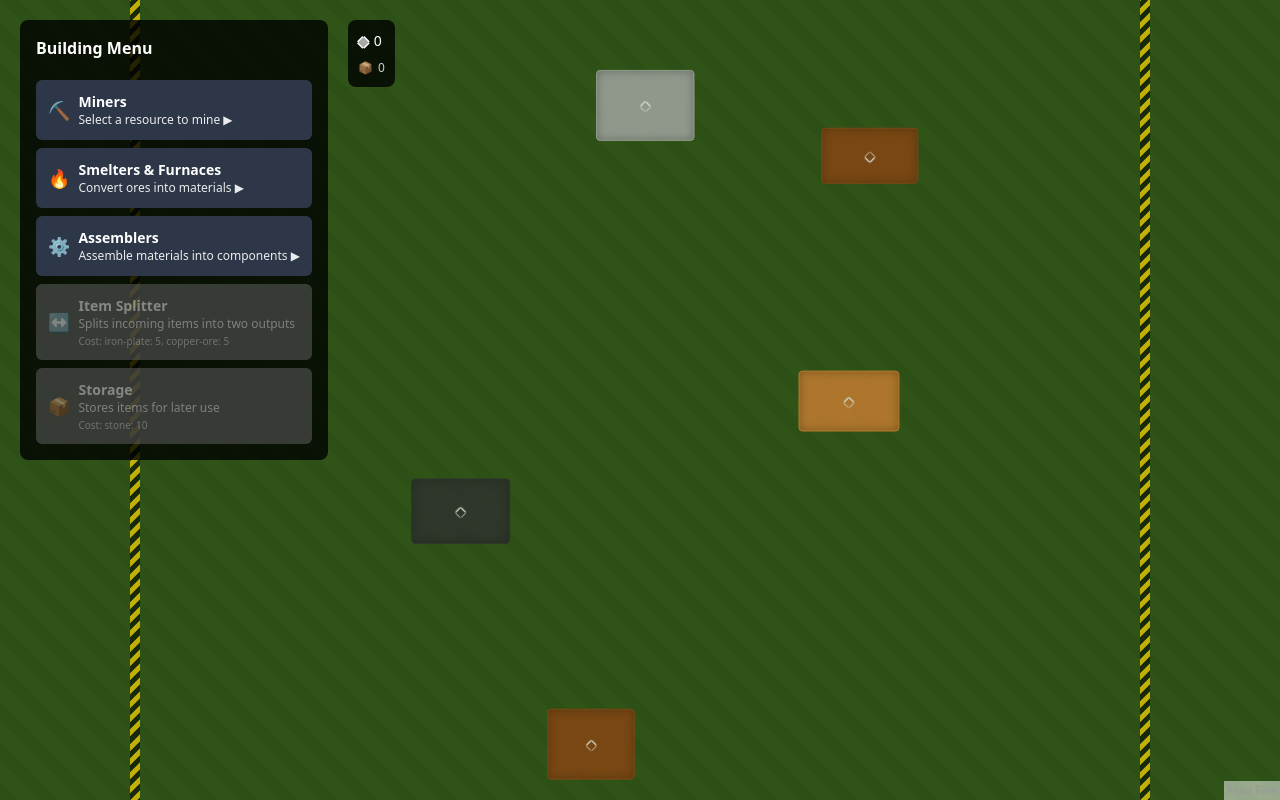
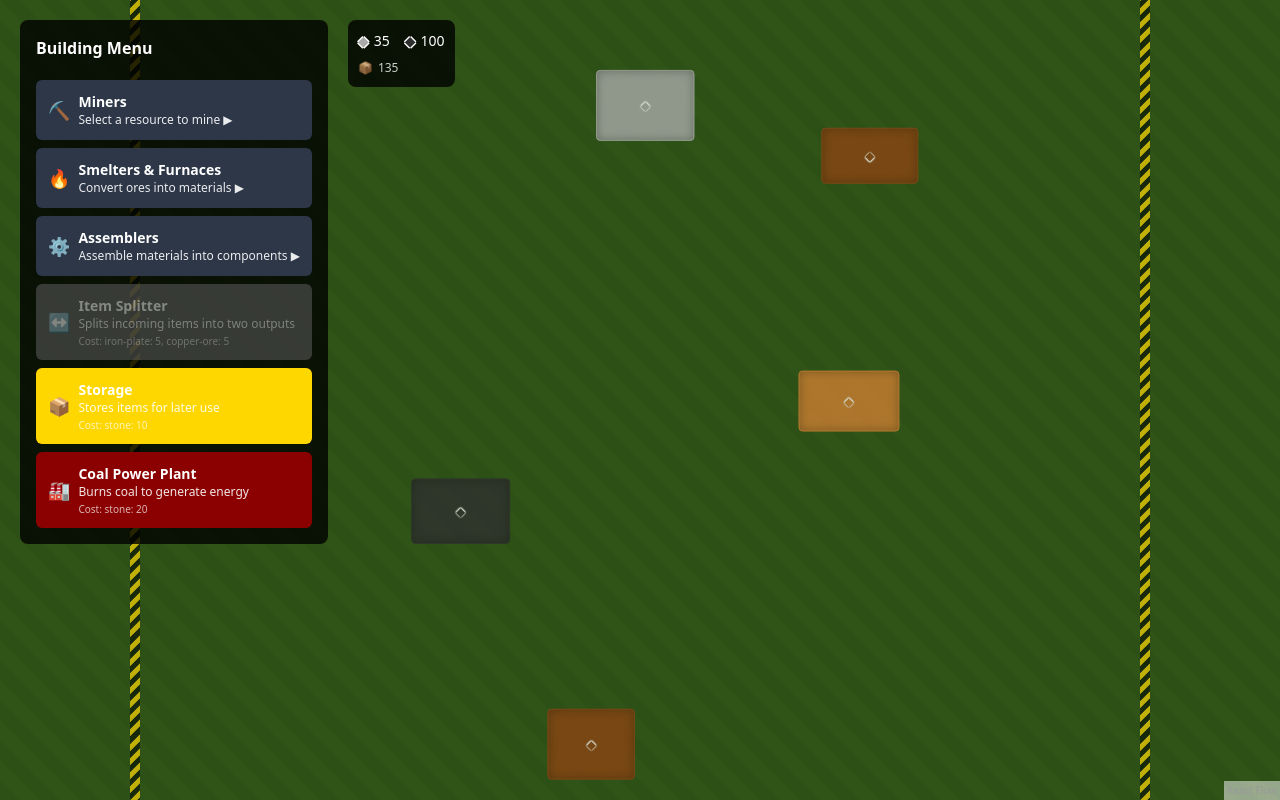
Before and after one commit to p-tkachuk/VibeBuilder, a React (Vite) app: page / in a window 1280 px wide. Built offline with nearby package versions, Linux system fonts and the light colour scheme.

Commit message:
add power plant

```diff
--- a/src/App.tsx
+++ b/src/App.tsx
@@ -110,10 +110,10 @@ export default function App() {
   // Building operations ticker
   useEffect(() => {
     const interval = setInterval(() => {
-      setNodes((prevNodes) => TickProcessor.processTick(prevNodes, edges, resourceFields));
+      setNodes((prevNodes) => TickProcessor.processTick(prevNodes, edges, resourceFields, resourceInventory));
     }, 1000);
     return () => clearInterval(interval);
-  }, [edges, resourceFields]);
+  }, [edges, resourceFields, resourceInventory]);
 
   const onNodesChangeWrapper = useCallback(
     (changes: NodeChange[]) => {
--- a/src/components/BuildingMenu.tsx
+++ b/src/components/BuildingMenu.tsx
@@ -25,6 +25,7 @@ const ASSEMBLER_TYPES = [
 const UTILITY_BUILDINGS = [
   BuildingType.SPLITTER,
   BuildingType.STORAGE,
+  BuildingType.COAL_POWER_PLANT,
 ];
 
 interface BuildingMenuProps {
--- a/src/components/GhostPreview.tsx
+++ b/src/components/GhostPreview.tsx
@@ -37,6 +37,7 @@ export const GhostPreview: React.FC<GhostPreviewProps> = ({
                     label: BUILDING_CONFIGS[selectedBuildingType].name,
                     id: 'ghost',
                     edges: [],
+                    specialty: BUILDING_CONFIGS[selectedBuildingType].specialty
                 }}
                 ghost
             />
--- a/src/config/game.config.ts
+++ b/src/config/game.config.ts
@@ -67,6 +67,7 @@ export const GAME_CONFIG: GameConfig = {
 
     // Starting resources
     startingResources: {
-        stone: 0,
+        stone: 35,
+        coal: 100
     },
 };
--- a/src/simulation/TickProcessor.ts
+++ b/src/simulation/TickProcessor.ts
@@ -1,14 +1,16 @@
 import type { Node, Edge } from '@xyflow/react';
 import { BuildingType, BuildingSpecialty, BUILDING_CONFIGS } from '../types/buildings';
 import type { ResourceField } from '../types/terrain';
+import { ResourceInventoryService } from '../services/ResourceInventoryService';
 import { BaseBuilding } from './buildings/BaseBuilding';
 import { Miner } from './buildings/Miner';
 import { Factory } from './buildings/Factory';
 import { Utility } from './buildings/Utility';
 import { Storage } from './buildings/Storage';
+import { PowerPlant } from './buildings/PowerPlant';
 
 export class TickProcessor {
-    static processTick(nodes: Node[], edges: Edge[], resourceFields: ResourceField[]): Node[] {
+    static processTick(nodes: Node[], edges: Edge[], resourceFields: ResourceField[], resourceInventory?: ResourceInventoryService): Node[] {
         // Each tick, we temporarily create building instances, process their logic, and update the nodes
         // This ensures that building logic is driven by the immutable node state
         // Node creation/update performance is acceptable for typical game configurations
@@ -18,7 +20,7 @@ export class TickProcessor {
         // Instantiate building objects for processing this tick
         nodes.forEach(node => {
             if (node.type === 'building') {
-                const building = this.createBuilding(node, edges, nodes, edges, resourceFields);
+                const building = this.createBuilding(node, edges, nodes, edges, resourceFields, resourceInventory);
                 if (building) {
                     buildings[node.id] = building;
                 }
@@ -31,8 +33,11 @@ export class TickProcessor {
         });
 
         // Process in separate phases: produce, pull, consume-produce
+        Object.values(buildings).filter(b => b.specialty === BuildingSpecialty.POWER_PLANT).forEach(building => building.phasePull());
+        Object.values(buildings).filter(b => b.specialty === BuildingSpecialty.POWER_PLANT).forEach(building => building.phaseConsumeAndProduce());
+
         Object.values(buildings).filter(b => b.specialty === BuildingSpecialty.MINER).forEach(building => building.phaseProduce());
-        Object.values(buildings).forEach(building => building.phasePull());
+        Object.values(buildings).filter(b => b.specialty !== BuildingSpecialty.POWER_PLANT).forEach(building => building.phasePull());
         Object.values(buildings).filter(b => b.specialty === BuildingSpecialty.FACTORY || b.specialty === BuildingSpecialty.UTILITY).forEach(building => building.phaseConsumeAndProduce());
 
         // Update nodes with the processed inventory states
@@ -44,7 +49,7 @@ export class TickProcessor {
         });
     }
 
-    private static createBuilding(node: Node, edges: Edge[], allNodes: Node[], allEdges: Edge[], resourceFields: ResourceField[]): BaseBuilding {
+    private static createBuilding(node: Node, edges: Edge[], allNodes: Node[], allEdges: Edge[], resourceFields: ResourceField[], resourceInventory?: ResourceInventoryService): BaseBuilding {
         const buildingType = node.data.buildingType as BuildingType;
         if (!buildingType) throw new Error(`Invalid building type for node ${node.id}`);
 
@@ -62,6 +67,8 @@ export class TickProcessor {
                 return new Utility(node, edges, allNodes, allEdges);
             case BuildingSpecialty.STORAGE:
                 return new Storage(node, edges, allNodes, allEdges);
+            case BuildingSpecialty.POWER_PLANT:
+                return new PowerPlant(node, edges, allNodes, allEdges, resourceInventory);
             default:
                 throw new Error(`Unsupported building specialty ${specialty} for node ${node.id}`);
         }
--- a/src/simulation/buildings/BaseBuilding.ts
+++ b/src/simulation/buildings/BaseBuilding.ts
@@ -64,6 +64,7 @@ export abstract class BaseBuilding {
     protected allEdges: Edge[];
 
     protected suppliers: BaseBuilding[];
+    protected energySuppliers: BaseBuilding[];
 
     constructor(node: Node, edges: Edge[], allNodes: Node[], allEdges: Edge[]) {
         this.node = node;
@@ -84,10 +85,19 @@ export abstract class BaseBuilding {
         }
 
         this.suppliers = []; // Set later
+        this.energySuppliers = []; // Set later
     }
 
     setSuppliers(buildings: Record<string, BaseBuilding>) {
         this.suppliers = this.getConnectedInputBuildings().map(n => buildings[n.id]).filter(b => b);
+        this.energySuppliers = this.getConnectedEnergyBuildings().map(n => buildings[n.id]).filter(b => b);
+    }
+
+    protected getConnectedEnergyBuildings(): Node[] {
+        const energyInputEdges = this.allEdges.filter(edge =>
+            edge.target === this.id && edge.targetHandle === 'energy-input'
+        );
+        return energyInputEdges.map(edge => this.allNodes.find(n => n.id === edge.source)).filter(n => n) as Node[];
     }
 
     abstract tick(): void;
@@ -108,6 +118,18 @@ export abstract class BaseBuilding {
     protected getConnectedOutputBuildings(): Node[] {
         const outputEdges = this.allEdges.filter(edge => edge.source === this.id);
         return outputEdges.map(edge => this.allNodes.find(n => n.id === edge.target)).filter(n => n) as Node[];
+    }
+
+    protected hasEnergyConnection(): boolean {
+        // Check if this building has an energy input connected to a power plant
+        const energyInputEdges = this.allEdges.filter(edge =>
+            edge.target === this.id && edge.targetHandle === 'energy-input'
+        );
+        return energyInputEdges.some(edge => {
+            const sourceNode = this.allNodes.find(n => n.id === edge.source);
+            const sourceBuildingType = sourceNode?.data.buildingType as BuildingType;
+            return BUILDING_CONFIGS[sourceBuildingType]?.specialty === BuildingSpecialty.POWER_PLANT;
+        });
     }
 
     protected pushResource(_toBuilding: BaseBuilding, _resource: string, _amount: number): boolean {
@@ -148,6 +170,19 @@ export abstract class BaseBuilding {
         return null;
     }
 
+    /*pullAnyResourceExcluding(excludedResources: string[], maxAmount: number): { resource: string, pulled: number } | null {
+        // Find a resource with at least 1, that is in outputs and not excluded
+        const outputResources = this.getOutputResources();
+        for (const res of ['iron-ore', 'coal', 'stone', 'copper-ore', ResourceType.IRON_PLATE, ResourceType.COPPER_PLATE, ResourceType.STEEL_PLATE, ResourceType.IRON_GEAR, ResourceType.STEEL_GEAR]) {
+            if (outputResources.includes(res) && this.inventory.get(res) > 0 && !excludedResources.includes(res)) {
+                const pulled = Math.min(maxAmount, this.inventory.get(res));
+                this.inventory.remove(res, pulled);
+                return { resource: res, pulled };
+            }
+        }
+        return null;
+    }*/
+
     phaseProduce(): void {
         // Default: do nothing (miner overrides)
     }
@@ -163,7 +198,7 @@ export abstract class BaseBuilding {
     getUpdatedNode(): Node {
         const updatedInventory: Record<string, number> = {};
         // Copy all resources
-        for (const res of ['iron-ore', 'coal', 'stone', 'copper-ore', ResourceType.IRON_PLATE, ResourceType.COPPER_PLATE, ResourceType.STEEL_PLATE, ResourceType.IRON_GEAR, ResourceType.STEEL_GEAR]) {
+        for (const res of ['iron-ore', 'coal', 'stone', 'copper-ore', ResourceType.IRON_PLATE, ResourceType.COPPER_PLATE, ResourceType.STEEL_PLATE, ResourceType.IRON_GEAR, ResourceType.STEEL_GEAR/*, ResourceType.ENERGY*/]) {
             const amt = this.inventory.get(res);
             if (amt > 0) updatedInventory[res] = amt;
         }
--- a/src/simulation/buildings/Factory.ts
+++ b/src/simulation/buildings/Factory.ts
@@ -1,5 +1,6 @@
 import { BaseBuilding } from './BaseBuilding';
 import { BUILDING_CONFIGS } from '../../types/buildings';
+import { ResourceType } from '../../types/terrain';
 
 export class Factory extends BaseBuilding {
     tick(): void {
@@ -53,6 +54,22 @@ export class Factory extends BaseBuilding {
         if (!this.hasConnectedOutput()) return;
 
         const config = BUILDING_CONFIGS[this.type];
+        const energyConsumption = config.energyConsumption || 0;
+
+        if (energyConsumption > 0) {
+            let pulledAmount = 0;
+            for (const supplier of this.energySuppliers) {
+                const pulled = supplier.pullResource(ResourceType.ENERGY, energyConsumption - pulledAmount);
+                pulledAmount += pulled;
+                if (pulledAmount >= energyConsumption) break;
+            }
+
+            if (energyConsumption < energyConsumption) {
+                // can not produce, return
+                return;
+            }
+        }
+
         const inputs = config.inputs as Record<string, number>;
         const totalNeeded: Record<string, number> = {};
         for (const [resource, needed] of Object.entries(inputs)) {
--- a/src/simulation/buildings/Miner.ts
+++ b/src/simulation/buildings/Miner.ts
@@ -24,6 +24,24 @@ export class Miner extends BaseBuilding {
     }
 
     phaseProduce(): void {
+        // Check if building has enough energy
+        const config = BUILDING_CONFIGS[this.type] as any;
+        const energyConsumption = config.energyConsumption || 0;
+
+        if (energyConsumption > 0) {
+            let pulledAmount = 0;
+            for (const supplier of this.energySuppliers) {
+                const pulled = supplier.pullResource(ResourceType.ENERGY, energyConsumption - pulledAmount);
+                pulledAmount += pulled;
+                if (pulledAmount >= energyConsumption) break;
+            }
+
+            if (pulledAmount < energyConsumption) {
+                // can not produce, return
+                return;
+            }
+        }
+
         // Check if placed over resource field
         const center = getBuildingCenter(this.node.position);
         if (!isPositionInResourceField(center, this.resourceFields, this.resourceFieldType as ResourceType)) return;
@@ -35,7 +53,6 @@ export class Miner extends BaseBuilding {
         if (this.inventory.getTotal() >= this.inventory.getCapacity()) return;
 
         // Get production amount from config
-        const config = BUILDING_CONFIGS[this.type];
         const outputs = config.outputs as Record<string, number>;
         const amount = outputs[this.resourceFieldType] || 1;
 
--- /dev/null
+++ b/src/simulation/buildings/PowerPlant.ts
@@ -0,0 +1,111 @@
+import type { Node, Edge } from '@xyflow/react';
+import { BaseBuilding } from './BaseBuilding';
+import { BUILDING_CONFIGS } from '../../types/buildings';
+import { ResourceInventoryService } from '../../services/ResourceInventoryService';
+
+export class PowerPlant extends BaseBuilding {
+    private resourceInventory?: ResourceInventoryService;
+
+    constructor(node: Node, edges: Edge[], allNodes: Node[], allEdges: Edge[], resourceInventory?: ResourceInventoryService) {
+        super(node, edges, allNodes, allEdges);
+        this.resourceInventory = resourceInventory;
+    }
+
+    tick(): void {
+        this.phasePull();
+        this.phaseConsumeAndProduce();
+    }
+
+    phaseProduce(): void {
+        // Power plants don't produce directly from resources like miners
+    }
+
+    phasePull(): void {
+        // Check if inventory is full
+        if (this.inventory.getTotal() >= this.inventory.getCapacity()) return;
+
+        const config = BUILDING_CONFIGS[this.type];
+        const inputs = config.inputs as Record<string, number>;
+        const totalNeeded: Record<string, number> = {};
+        for (const [resource, needed] of Object.entries(inputs)) {
+            totalNeeded[resource] = needed;
+        }
+
+        // Try to pull from connected suppliers first
+        if (this.suppliers.length > 0) {
+            for (const [resource, needed] of Object.entries(totalNeeded)) {
+                const availableInternal = this.inventory.get(resource);
+                if (availableInternal >= needed) continue; // Already enough
+
+                const requiredToPull = needed - availableInternal;
+                let pulledAmount = 0;
+
+                for (const supplier of this.suppliers) {
+                    const pulled = supplier.pullResource(resource, requiredToPull - pulledAmount);
+                    pulledAmount += pulled;
+                    if (pulledAmount >= requiredToPull) break;
+                }
+
+                // Add pulled to internal regardless
+                if (pulledAmount > 0) {
+                    this.inventory.add(resource, pulledAmount);
+                }
+            }
+        }
+
+        // If we still don't have enough coal, try to pull from global inventory as fallback
+        if (this.resourceInventory) {
+            for (const [resource, needed] of Object.entries(totalNeeded)) {
+                const availableInternal = this.inventory.get(resource);
+                if (availableInternal >= needed) continue; // Already enough
+
+                const requiredToPull = needed - availableInternal;
+                const globalInventory = this.resourceInventory.getInventory();
+                const availableGlobal = globalInventory[resource] || 0;
+
+                if (availableGlobal > 0) {
+                    const amountToPull = Math.min(requiredToPull, availableGlobal);
+                    // Remove from global inventory
+                    this.resourceInventory.removeResources({ [resource]: amountToPull });
+                    // Add to building inventory
+                    this.inventory.add(resource, amountToPull);
+                }
+            }
+        }
+    }
+
+    phaseConsumeAndProduce(): void {
+        // Check if has connected output (consumers)
+        if (!this.hasConnectedOutput()) return;
+
+        const config = BUILDING_CONFIGS[this.type];
+        const inputs = config.inputs as Record<string, number>;
+        const totalNeeded: Record<string, number> = {};
+        for (const [resource, needed] of Object.entries(inputs)) {
+            totalNeeded[resource] = needed;
+        }
+
+        // Check if enough in internal to consume
+        let canProduce = true;
+        for (const [resource, needed] of Object.entries(totalNeeded)) {
+            if (this.inventory.get(resource) < needed) {
+                canProduce = false;
+                break;
+            }
+        }
+
+        if (canProduce) {
+            // Consume from internal
+            for (const [resource, needed] of Object.entries(totalNeeded)) {
+                this.inventory.remove(resource, needed);
+            }
+
+            // Produce outputs (energy)
+            const outputs = config.outputs as Record<string, number>;
+            for (const [resource, amount] of Object.entries(outputs)) {
+                this.inventory.add(resource, amount);
+            }
+            console.log(`${this.type} consumed ${JSON.stringify(totalNeeded)} and produced ${JSON.stringify(outputs)}`);
+        }
+    }
+}
--- a/src/types/buildings.ts
+++ b/src/types/buildings.ts
@@ -9,6 +9,7 @@ export interface Building {
   description: string;
   color: string;
   icon: string;
+  energyConsumption: number;
 }
 
 export enum BuildingType {
@@ -22,7 +23,8 @@ export enum BuildingType {
   ASSEMBLER = 'assembler',
   STEEL_ASSEMBLER = 'steel-assembler',
   SPLITTER = 'splitter',
-  STORAGE = 'storage'
+  STORAGE = 'storage',
+  COAL_POWER_PLANT = 'coal-power-plant'
 }
 
 export enum BuildingSpecialty {
@@ -30,6 +32,7 @@ export enum BuildingSpecialty {
   FACTORY = 'factory',
   UTILITY = 'utility',
   STORAGE = 'storage',
+  POWER_PLANT = 'power-plant',
 }
 
 export const BUILDING_CONFIGS = {
@@ -42,7 +45,8 @@ export const BUILDING_CONFIGS = {
     outputs: { 'copper-ore': 2 },
     cost: { stone: 5 },
     specialty: BuildingSpecialty.MINER,
-    inventoryCapacity: 10
+    inventoryCapacity: 10,
+    energyConsumption: 1
   },
   [BuildingType.COAL_MINER]: {
     name: 'Coal Miner',
@@ -53,7 +57,8 @@ export const BUILDING_CONFIGS = {
     outputs: { 'coal': 2 },
     cost: { stone: 5 },
     specialty: BuildingSpecialty.MINER,
-    inventoryCapacity: 10
+    inventoryCapacity: 10,
+    energyConsumption: 1
   },
   [BuildingType.IRON_MINER]: {
     name: 'Iron Miner',
@@ -64,7 +69,8 @@ export const BUILDING_CONFIGS = {
     outputs: { 'iron-ore': 2 },
     cost: { stone: 5 },
     specialty: BuildingSpecialty.MINER,
-    inventoryCapacity: 10
+    inventoryCapacity: 10,
+    energyConsumption: 1
   },
   [BuildingType.STONE_MINER]: {
     name: 'Stone Miner',
@@ -75,7 +81,8 @@ export const BUILDING_CONFIGS = {
     outputs: { stone: 2 },
     cost: { stone: 5 },
     specialty: BuildingSpecialty.MINER,
-    inventoryCapacity: 10
+    inventoryCapacity: 10,
+    energyConsumption: 1
   },
   [BuildingType.SMELTER]: {
     name: 'Iron Smelter',
@@ -86,7 +93,8 @@ export const BUILDING_CONFIGS = {
     outputs: { [ResourceType.IRON_PLATE]: 1 },
     cost: { stone: 10, [ResourceType.IRON_ORE]: 5 },
     specialty: BuildingSpecialty.FACTORY,
-    inventoryCapacity: 10
+    inventoryCapacity: 10,
+    energyConsumption: 2
   },
   [BuildingType.COPPER_SMELTER]: {
     name: 'Copper Smelter',
@@ -97,7 +105,8 @@ export const BUILDING_CONFIGS = {
     outputs: { [ResourceType.COPPER_PLATE]: 1 },
     cost: { stone: 10, [ResourceType.COPPER_ORE]: 5 },
     specialty: BuildingSpecialty.FACTORY,
-    inventoryCapacity: 10
+    inventoryCapacity: 10,
+    energyConsumption: 2
   },
   [BuildingType.STEEL_FURNACE]: {
     name: 'Steel Furnace',
@@ -108,7 +117,8 @@ export const BUILDING_CONFIGS = {
     outputs: { [ResourceType.STEEL_PLATE]: 1 },
     cost: { stone: 20, [ResourceType.IRON_PLATE]: 10, 'coal': 10 },
     specialty: BuildingSpecialty.FACTORY,
-    inventoryCapacity: 10
+    inventoryCapacity: 10,
+    energyConsumption: 2
   },
   [BuildingType.ASSEMBLER]: {
     name: 'Iron Gear Assembler',
@@ -119,7 +129,8 @@ export const BUILDING_CONFIGS = {
     outputs: { [ResourceType.IRON_GEAR]: 1 },
     cost: { stone: 10, [ResourceType.IRON_PLATE]: 10 },
     specialty: BuildingSpecialty.FACTORY,
-    inventoryCapacity: 10
+    inventoryCapacity: 10,
+    energyConsumption: 2
   },
   [BuildingType.STEEL_ASSEMBLER]: {
     name: 'Steel Gear Assembler',
@@ -130,7 +141,8 @@ export const BUILDING_CONFIGS = {
     outputs: { [ResourceType.STEEL_GEAR]: 1 },
     cost: { stone: 15, [ResourceType.STEEL_PLATE]: 5 },
     specialty: BuildingSpecialty.FACTORY,
-    inventoryCapacity: 10
+    inventoryCapacity: 10,
+    energyConsumption: 2
   },
   [BuildingType.SPLITTER]: {
     name: 'Item Splitter',
@@ -141,7 +153,8 @@ export const BUILDING_CONFIGS = {
     outputs: { 'any-0': 1, 'any-1': 1 },
     cost: { [ResourceType.IRON_PLATE]: 5, [ResourceType.COPPER_ORE]: 5 },
     specialty: BuildingSpecialty.UTILITY,
-    inventoryCapacity: 10
+    inventoryCapacity: 10,
+    energyConsumption: 0
   },
   [BuildingType.STORAGE]: {
     name: 'Storage',
@@ -152,6 +165,19 @@ export const BUILDING_CONFIGS = {
     outputs: { 'any': 2 },
     cost: { stone: 10 },
     inventoryCapacity: GAME_CONFIG.storageCapacity,
-    specialty: BuildingSpecialty.STORAGE
+    specialty: BuildingSpecialty.STORAGE,
+    energyConsumption: 0
+  },
+  [BuildingType.COAL_POWER_PLANT]: {
+    name: 'Coal Power Plant',
+    description: 'Burns coal to generate energy',
+    color: '#8B0000',
+    icon: '🏭',
+    inputs: { 'coal': 1 },
+    outputs: { [ResourceType.ENERGY]: 5 },
+    cost: { stone: 20 },
+    specialty: BuildingSpecialty.POWER_PLANT,
+    inventoryCapacity: 10,
+    energyConsumption: 0
   }
 };
--- a/src/types/terrain.ts
+++ b/src/types/terrain.ts
@@ -17,7 +17,8 @@ export enum ResourceType {
   COPPER_PLATE = 'copper-plate',
   STEEL_PLATE = 'steel-plate',
   IRON_GEAR = 'iron-gear',
-  STEEL_GEAR = 'steel-gear'
+  STEEL_GEAR = 'steel-gear',
+  ENERGY = 'energy'
 }
 
 export const RESOURCE_COLORS = {
@@ -29,7 +30,8 @@ export const RESOURCE_COLORS = {
   [ResourceType.COPPER_PLATE]: '#FFD700',
   [ResourceType.STEEL_PLATE]: '#708090',
   [ResourceType.IRON_GEAR]: '#696969',
-  [ResourceType.STEEL_GEAR]: '#C0C0C0'
+  [ResourceType.STEEL_GEAR]: '#C0C0C0',
+  [ResourceType.ENERGY]: '#FFFF00'
 };
 
 export const RESOURCE_PATTERNS = {
@@ -41,7 +43,8 @@ export const RESOURCE_PATTERNS = {
   [ResourceType.COPPER_PLATE]: '■',
   [ResourceType.STEEL_PLATE]: '■',
   [ResourceType.IRON_GEAR]: '⚙',
-  [ResourceType.STEEL_GEAR]: '⚙'
+  [ResourceType.STEEL_GEAR]: '⚙',
+  [ResourceType.ENERGY]: '⚡'
 };
 
 export const ORE_TYPES = [
```
Also changed, not shown: src/components/BuildingNode.tsx (+18 -5 lines).
